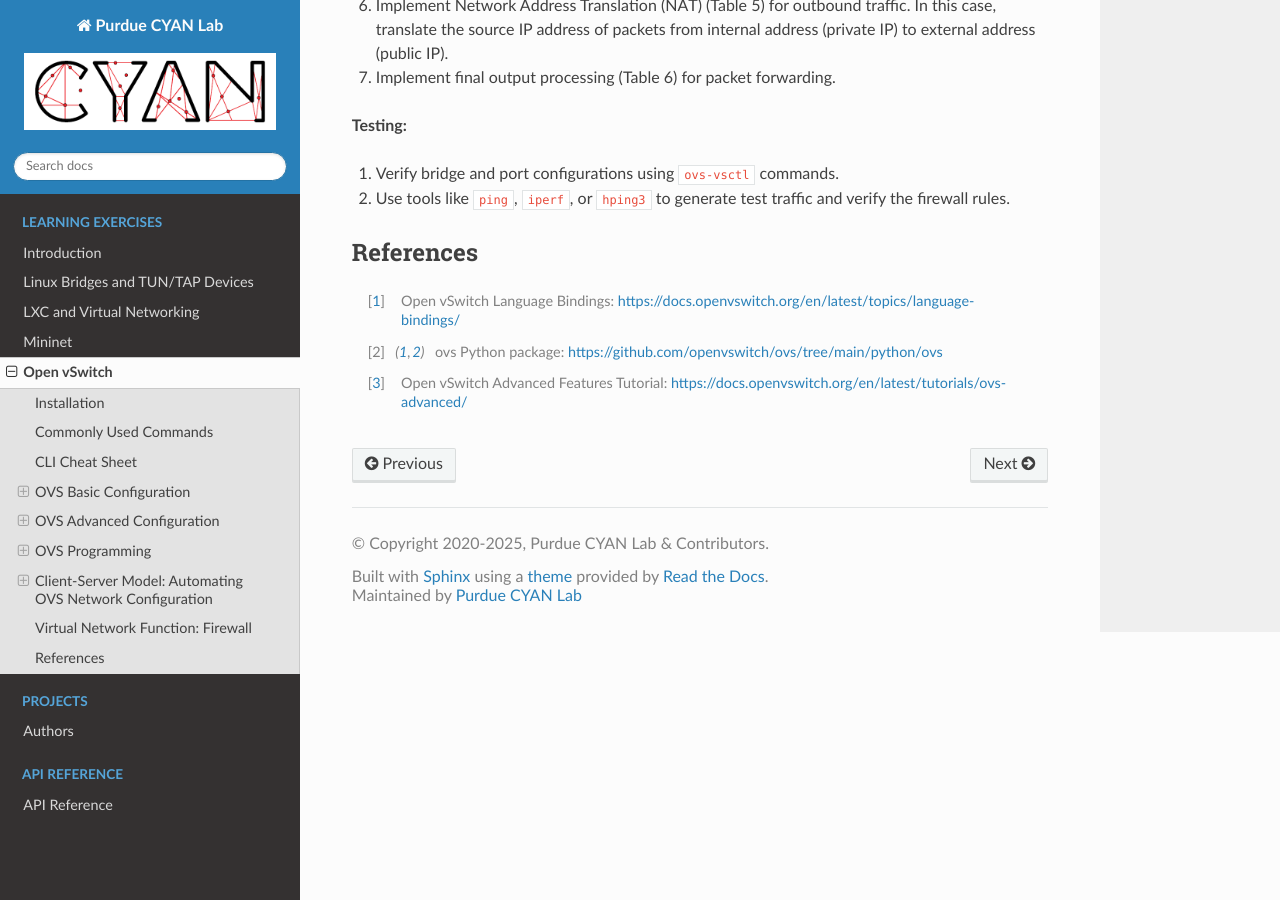
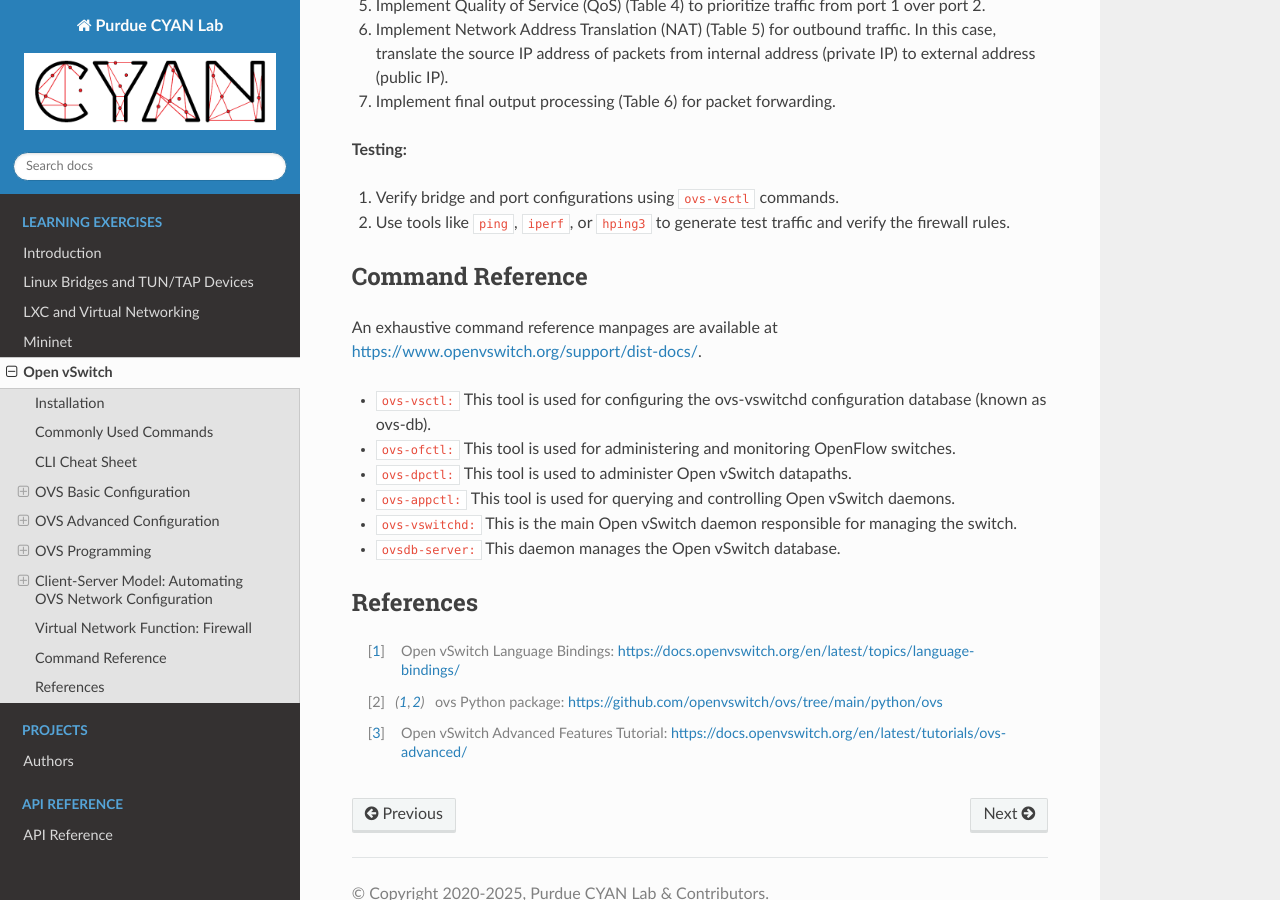
Before and after one commit to purduecyan/CNIT481-SDN, a Sphinx documentation site: the page built from source/labs/openvswitch.rst, in a window 1280 px wide and 900 px high, scrolled down 17724 px. Built offline with Sphinx 7.4.7 and the Read the Docs theme 3.1.0, drawn with Linux system fonts in a browser that asks for light colours.

Commit message:
Added OVS command reference.

```diff
--- a/source/labs/openvswitch.rst
+++ b/source/labs/openvswitch.rst
@@ -883,6 +883,23 @@ The network topology includes two ports (``eth0`` and ``eth1``) connected to the
 
 
 
+
+
+Command Reference
+=================
+
+An exhaustive command reference manpages are available at https://www.openvswitch.org/support/dist-docs/.
+
+- ``ovs-vsctl:`` This tool is used for configuring the ovs-vswitchd configuration database (known as ovs-db).
+- ``ovs-ofctl:`` This tool is used for administering and monitoring OpenFlow switches.
+- ``ovs-dpctl:`` This tool is used to administer Open vSwitch datapaths.
+- ``ovs-appctl:`` This tool is used for querying and controlling Open vSwitch daemons.
+- ``ovs-vswitchd:`` This is the main Open vSwitch daemon responsible for managing the switch.
+- ``ovsdb-server:`` This daemon manages the Open vSwitch database.
+
+
+
+
 References
 ==========
 
```
